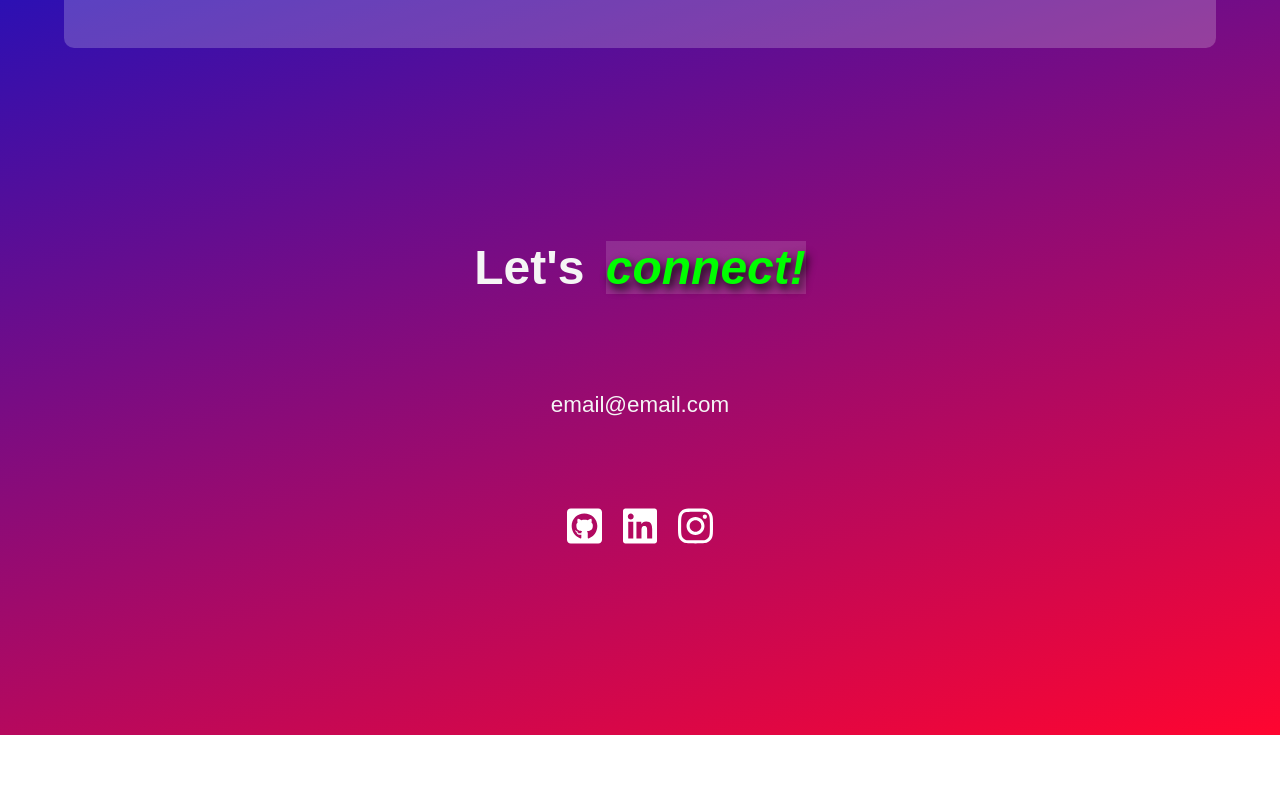
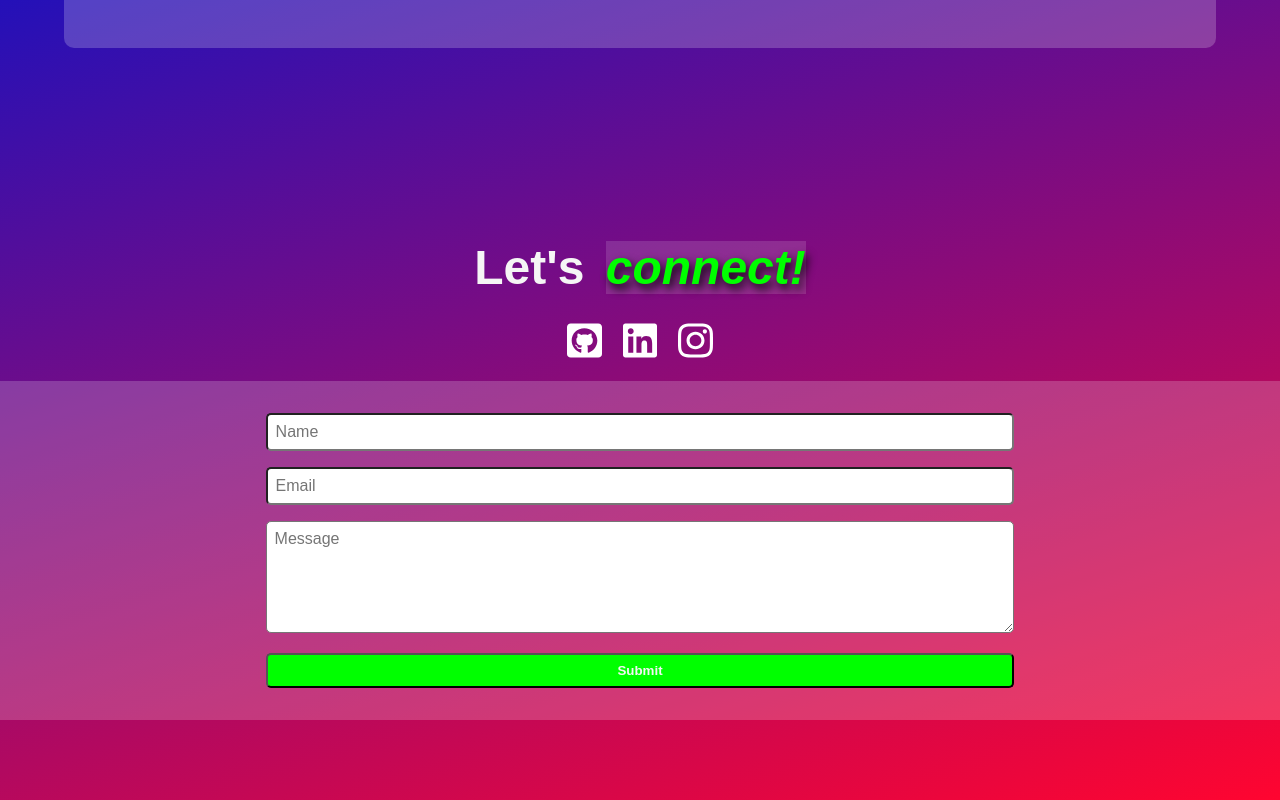
Before and after one commit to ma-boles/developer-portfolio, a React (Create React App) app: page / in a window 1280 px wide. Shown: the part 2939-3739 px from the top of the page. Before the commit the page ends 3674 px from the top, so only its background shows below. Built offline with nearby package versions, Linux system fonts and the light colour scheme.

Commit message:
git commit -m "added form"

```diff
--- a/src/components/Contact.js
+++ b/src/components/Contact.js
@@ -1,4 +1,4 @@
-import React from "react";
+import React, { useState } from "react";
 import "../styles/Contact.css";
 import github2 from "../images/square-github.svg";
 import linkedin2 from "../images/linkedin.svg";
@@ -6,23 +6,104 @@ import ig from "../images/instagram.svg";
 
 export default function Contact () {
 
+    const [formData, setFormData] = useState({
+        name: "",
+        email: "",
+        message: "",
+    });
+
+
+    const [errors, setErrors] = useState({});
+
+    const validateForm = () => {
+        const newErrors = {};
+
+        if(!formData.name.trim()) {
+            newErrors.name = "Name is required";
+        }
+
+        if(!formData.email.trim()) {
+            newErrors.email = "Email is required";
+        } else if(
+            !/^[a-zA-Z0-9._-]+@[a-zA-Z0-9.-]+\.[a-zA-Z]{2,4}$/.test(
+                formData.email
+            )
+        ) {
+            newErrors.email = "Invalid email address";
+        }
+
+        if(!formData.message.trim()) {
+            newErrors.message = "Message is required";
+        } else if (formData.message.length < 10) {
+            newErrors.message = "Message should be at least 10 characters long";
+        }
+
+        setErrors(newErrors);
+        return Object.keys(newErrors).length === 0;
+    };
+
+    const handleInputChange = (e) => {
+        const { name, value } = e.target;
+        setFormData({...formData, [name]: value});
+    };
+
+    const handleSubmit = (e) => {
+        e.preventDefault();
+        const isFormValid = validateForm();
+
+        if(isFormValid) {
+            alert("Message is sent successfully!");
+        }
+    };
+
     return (
-
         <section className="contact" id="contact">
             <h2 className="contact--h2">Let's <strong className="h2--strong">connect!</strong></h2>
 
-            <div className="contactCard">
-            <div className="email">
-                    <p className="p--contact">email@email.com</p>
-                </div>
-                <div className="socialMedia">
+            <div className="socialMedia">
                     <a href="https://github.com/ma-boles"><img src={github2} className="img--contact"></img></a>
                     <a href="https://www.linkedin.com/in/mary-boles/"><img src={linkedin2} className="img--contact"></img></a>
                     <a href="https://www.instagram.com/mab.codes/"><img src={ig} className="img--contact"></img></a>
                 </div>
+
+            <div className="form--container">
+                <form onSubmit={handleSubmit}>
+                    <div className="form--group">
+                        <input
+                        type="text"
+                        name="name"
+                        value={formData.name}
+                        onChange={handleInputChange}
+                        placeholder="Name"/>
+                        {errors.name && <p className="error">{errors.name}</p>}
+                        <br/>
+
+                        <input
+                        type="email"
+                        name="email"
+                        value={formData.email}
+                        onChange={handleInputChange}
+                        placeholder="Email"/>
+                        {errors.email && <p className="error">{errors.email}</p>}
+                        <br/>
+
+                        <textarea
+                        name="message"
+                        value={formData.message}
+                        onChange={handleInputChange}
+                        placeholder="Message"
+                        ></textarea>
+                        {errors.message && <p className="error">{errors.message}</p>}
+                        <br/>
+
+                        <button type="submit" className="form--button">Submit</button>
+                    </div>
+                </form>
+
             </div>
+
         </section>
 
-    )
+    );
 
 }
--- a/src/styles/Contact.css
+++ b/src/styles/Contact.css
@@ -17,30 +17,56 @@
     font-weight: bold;
 }
 
-.contactCard {
-    position: relative;
+.form--container {
+    display: block;
+    background-color: rgba(255, 255, 255, 0.197);
+    margin-bottom: 5rem;
+    padding: 1rem;
+}
+
+input {
+    width: 60%;
     flex-wrap: wrap;
+    margin-top: 1rem;
+    font-size: 1rem;
+    padding: .5rem;
+    color: black;
+    border-radius: 5px;
+}
+
+textarea {
+    width: 60%;
+    height: 7rem;
+    font-size: 1rem;
+    padding: .5rem;
+    margin-top: 1rem;
+    color: black;
+    border-radius: 5px;
+}
+
+.form--button {
+    width: 60%;
+    margin: 1rem;
+    padding: .5rem;
+    border-radius: 5px;
+    color: whitesmoke;
+    background-color: rgb(0,255,0);
+    font-weight: 700;
+    cursor: pointer;
+}
+
+.form--button:hover {
+    background-color: whitesmoke;
+    color: rgb(0, 255, 0);
 }
 
 .socialMedia  {
     background-color: transparent;
     width: 18em;
-    height: 10em;
     padding-left: 1em;
-    margin: auto;
-    margin-bottom: 1em;
+    margin: 1rem auto ;
     color: whitesmoke;
     font-size: 1.3em;
-}
-
-.email {
-    background-color: transparent;
-    width: 18em;
-    height: 5em;
-    margin: 2em auto;
-    display: flex;
-    font-size: 1.4em;
-    font-style: normal;
 }
 
 .p--contact {
```
